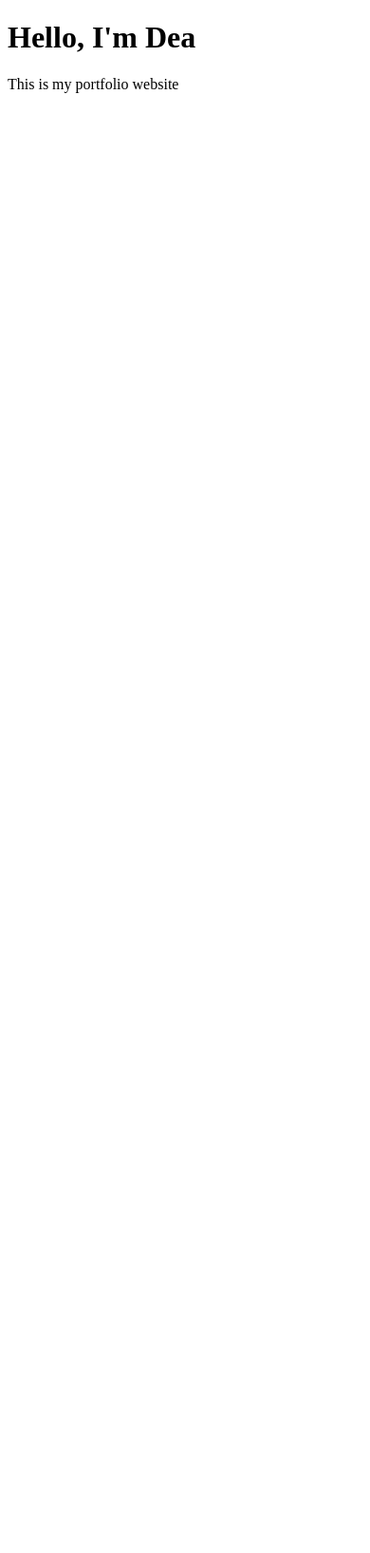
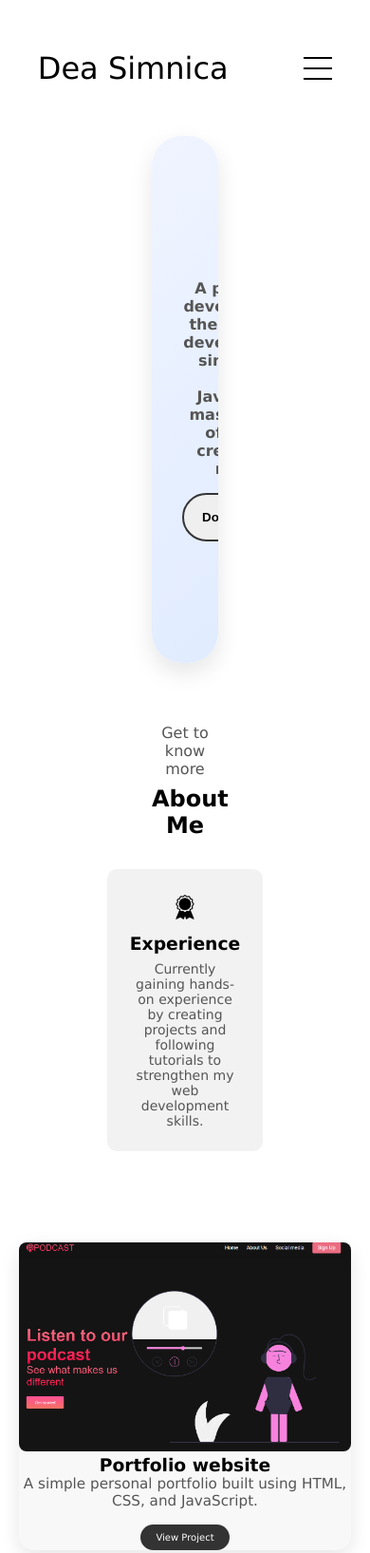
Before and after one commit to DeaSimnica/protfolio.website, a plain HTML site: page index.html in a window 390 px wide. Shown: the top 1635 px of the page at 95% size. Before the commit the page ends 844 px from the top, so only its background shows below. Drawn offline with Linux system fonts and the light colour scheme.

Commit message:
Checkpoint commit

```diff
--- a/index.html
+++ b/index.html
@@ -1,12 +1,103 @@
 <!DOCTYPE html>
 <html lang="en">
 <head>
-    <meta charset="UTF-8">
-    <meta name="viewport" content="width=device-width, initial-scale=1.0">
-    <title>Document</title>
+  <meta charset="UTF-8" />
+  <meta name="viewport" content="width=device-width, initial-scale=1.0"/>
+  <title>My Portfolio</title>
+  <link rel="stylesheet" href="style.css" />
+  <link rel="stylesheet" href="mediaqueries.css" />
 </head>
 <body>
-    <h1>Hello, I'm Dea</h1>
-    <p>This is my portfolio website</p>
+  <nav id="desktop-nav">
+    <div class="logo">Dea Simnica</div>
+    <div>
+      <ul class="nav-links">
+        <li><a href="#about">About </a></li>
+        <li><a href="#projects">Projects</a></li>
+        <li><a href="#contact">Contact</a></li>
+      </ul>
+    </div>
+  </nav>
+
+  <nav id="hamburger-nav">
+    <div class="logo">Dea Simnica</div>
+    <div class="hamburger-menu">
+      <div class="hamburger-icon" onclick="toggleMenu()">
+        <span></span><span></span><span></span>
+      </div>
+      <div class="menu-links">
+        <li><a href="#about" onclick="toggleMenu()">About</a></li>
+        <li><a href="#projects" onclick="toggleMenu()">Projects</a></li>
+        <li><a href="#contact" onclick="toggleMenu()">Contact</a></li>
+      </div>
+    </div>
+  </nav>
+
+  <section id="profile">
+    <div class="section__text">
+      <p class="section__text__p1">Hello I'm</p>
+      <h1 class="title">Dea Simnica</h1>
+      <p class="section__text__p2">
+        A passionate beginner web developer currently exploring the world of web design and development.
+        I enjoy building simple and clean websites using HTML, CSS, and JavaScript.
+        I'm focusing on mastering the fundamentals of web development and creating projects that help me apply what I learn.
+      </p>
+      <div class="btn-container">
+        <button class="btn btn-color-2" onclick="window.open('./assets/resume-example.pdf')">Download CV</button>
+        <button class="btn btn-color-1" onclick="location.href='./#contact'">Contact Info</button>
+      </div>
+      <div id="socials-container">
+        <img src="./assets/linkedin.png" alt="My LinkedIn profile" class="icon" onclick="location.href='https://linkedin.com/'"/>
+        <img src="./assets/github.png" alt="My Github profile" class="icon" onclick="location.href='https://github.com/'"/>
+      </div>
+    </div>
+  </section>
+
+  <section id="about">
+    <p class="section__text__p1">Get to know more</p>
+    <h1 class="title">About Me</h1>
+    <div class="about-details-container">
+      <div class="about-containers">
+        <div class="details-container">
+          <img src="./assets/experience.png" alt="" class="icon" />
+          <h3>Experience</h3>
+          <p>Currently gaining hands-on experience by creating projects and following tutorials to strengthen my web development skills.</p>
+        </div>
+      </div>
+    </div>
+  </section>
+
+  <div class="projects-container">
+    <div class="project-card">
+        <img src="./assets/project-1.png" alt="" class="project-img">
+        <h3>Portfolio website</h3>
+        <p>A simple personal portfolio built using HTML, CSS, and JavaScript.</p>
+        <a href="#" class="project-btn" target="_blank">View Project</a>
+    </div>
+
+    <div class="project-card">
+        <img src="./assets/project-2.png" alt="" class="project-img">
+        <h3>Weather app</h3>
+        <p>Lorem ipsum dolor sit amet consectetur</p>
+        <a href="#" class="project-btn" target="_blank">View Project</a>
+    </div>
+
+     <div class="project-card">
+        <img src="" alt="" class="project-img">
+        <h3>Weather app</h3>
+        <p>Lorem ipsum dolor sit amet consectetur</p>
+        <a href="#" class="project-btn" target="_blank">View Project</a>
+    </div>
+
+     <div class="project-card">
+        <img src="" alt="" class="project-img">
+        <h3>Weather app</h3>
+        <p>Lorem ipsum dolor sit amet consectetur</p>
+        <a href="#" class="project-btn" target="_blank">View Project</a>
+    </div>
+
+  </div>
+
+  <script src="script.js"></script>
 </body>
 </html>
--- /dev/null
+++ b/mediaqueries.css
@@ -0,0 +1,10 @@
+@media screen and (max-width: 1200px){
+    #desktop-nav{
+        display: none;
+    }
+    #hamburger-nav{
+        display: flex;
+    }
+
+
+}
--- /dev/null
+++ b/script.js
@@ -0,0 +1,6 @@
+function toggleMenu(){
+    const menu = document.querySelector(".menu-links");
+    const icon = document.querySelector(".hamburger-icon");
+    menu.classList.toggle("open");
+    icon.classList.toggle("open");
+}
--- /dev/null
+++ b/style.css
@@ -0,0 +1,306 @@
+* {
+  margin: 0;
+  padding: 0;
+}
+
+body {
+  font-family: 'Lucida Sans', 'Lucida Sans Regular', 'Lucida Grande', 'Lucida Sans Unicode', Geneva, Verdana, sans-serif;
+}
+
+html {
+  scroll-behavior: smooth;
+}
+
+p {
+  color: rgb(85, 85, 85);
+}
+
+a,
+.btn {
+  transition: all 300ms ease;
+}
+
+nav,
+.nav-links {
+  display: flex;
+}
+
+nav {
+  justify-content: space-around;
+  height: 17vh;
+  align-items: center;
+}
+
+.nav-links {
+  gap: 2rem;
+  list-style: none;
+  font-size: 1.5rem;
+}
+
+a {
+  color: black;
+  text-decoration: none;
+}
+
+a:hover {
+  color: grey;
+  text-decoration: underline;
+}
+
+.logo {
+  font-size: 2rem;
+}
+
+#hamburger-nav {
+  display: none;
+}
+
+.hamburger-menu {
+  position: relative;
+  display: inline-block;
+}
+
+.hamburger-icon {
+  display: flex;
+  flex-direction: column;
+  justify-content: space-between;
+  height: 24px;
+  width: 30px;
+  cursor: pointer;
+}
+
+.hamburger-icon span {
+  width: 100%;
+  height: 2px;
+  background-color: black;
+  transition: all 0.3s ease-in-out;
+}
+
+.menu-links {
+  position: absolute;
+  top: 100%;
+  right: 0;
+  background-color: white;
+  width: fit-content;
+  max-height: 0;
+  overflow: hidden;
+  transition: all 0.3s ease-in-out;
+}
+
+.menu-links a {
+  display: block;
+  padding: 10px;
+  text-align: center;
+  font-size: 1.5rem;
+  color: black;
+  text-decoration: none;
+}
+
+.menu-links li {
+  list-style: none;
+}
+
+.menu-links.open {
+  max-height: 300px;
+}
+
+.hamburger-icon.open span:first-child {
+  transform: rotate(45deg) translate(10px, 5px);
+}
+
+.hamburger-icon.open span:nth-child(2) {
+  opacity: 0;
+}
+
+.hamburger-icon.open span:last-child {
+  transform: rotate(-45deg) translate(10px, -5px);
+}
+
+
+.hamburger-icon span:first-child,
+.hamburger-icon span:nth-child(2),
+.hamburger-icon span:last-child {
+  transform: none;
+  opacity: 1;
+}
+
+section {
+  padding-top: 4vh;
+  height: auto;
+  margin: 0 10rem;
+  box-sizing: border-box;
+  min-height: fit-content;
+}
+
+.section-container {
+  display: flex;
+  flex-direction: column;
+  align-items: center;
+  gap: 2rem;
+}
+
+#profile {
+  display: flex;
+  justify-content: center;
+  position: relative;
+  align-items: center;
+  flex-direction: column;
+  text-align: center;
+  gap: 2rem;
+  padding: 5rem 2rem;
+  background: linear-gradient(135deg, #f0f4ff, #e0ecff);
+  border-radius: 2rem;
+  box-shadow: 0 10px 25px rgb(0, 0, 0, 0.1);
+  overflow: hidden;
+}
+
+
+.section__text {
+  max-width: 600px;
+  margin: auto;
+}
+
+.section__text p {
+  font-weight: 600;
+}
+
+.section__text__p1 {
+  text-align: center;
+}
+
+.section__text__p2 {
+  font-size: 16px;
+  margin-bottom: 1rem;
+  text-align: center;
+}
+
+.title {
+  font-size: 24px;
+  margin: 0.5rem 0 1rem 0;
+  text-align: center;
+}
+
+#socials-container {
+  display: flex;
+  justify-content: center;
+  margin-top: 1rem;
+  gap: 1rem;
+}
+
+.icon {
+  cursor: pointer;
+  height: 2rem;
+}
+
+.btn-container {
+  display: flex;
+  justify-content: center;
+  gap: 1rem;
+  margin-top: 1rem;
+}
+
+.btn {
+  font-weight: 600;
+  transition: all 300ms ease;
+  padding: 1rem;
+  width: 8rem;
+  border-radius: 2rem;
+  border: none;
+}
+
+.btn-color-1,
+.btn-color-2 {
+  border: rgb(53, 53, 53) 2px solid;
+}
+
+.btn-color-1:hover,
+.btn-color-2:hover {
+  cursor: pointer;
+}
+
+.btn-color-1,
+.btn-color-2:hover {
+  background: rgb(53, 53, 53);
+  color: white;
+}
+
+.btn-color-1:hover {
+  background: rgb(0, 0, 0);
+}
+
+
+#about {
+  text-align: center;
+  padding: 4rem 0;
+}
+
+.about-details-container {
+  display: flex;
+  justify-content: center;
+  margin-top: 2rem;
+}
+
+.about-containers {
+  display: flex;
+  gap: 2rem;
+  flex-wrap: wrap;
+  justify-content: center;
+}
+
+.details-container {
+  background-color: #f2f2f2;
+  padding: 1.5rem;
+  border-radius: 10px;
+  max-width: 300px;
+  text-align: center;
+}
+
+.details-container h3 {
+  margin: 0.5rem 0;
+}
+
+.details-container p {
+  font-size: 14px;
+}
+
+
+.project-card{
+    background-color: #f8f8f8;
+    padding: 0;
+    border-radius: 15px;
+    width: 350px;
+    box-shadow: 0 6px 20px rgba(0, 0 ,0, 0.1);
+    text-align: center;
+}
+
+.projects-container {
+  display: flex;
+  gap: 2rem;
+  flex-wrap: wrap;
+  justify-content: center;
+  margin-top: 2rem;
+}
+
+.project-img{
+    width: 100%;
+    height: 220px;
+    object-fit: cover;
+    border-radius: 8px;
+    margin: 0;
+}
+
+.project-card p{
+    font-size: 0.95rem;
+    color: #555;
+    margin-bottom: 1rem;
+}
+
+.project-btn{
+    display: inline-block;
+    padding: 0.5rem 1rem;
+    background-color: #333;
+    color: #fff;
+    border-radius: 20px;
+    text-decoration: none;
+    font-size: 10px;
+}
```
Also changed, not shown: assets/email.png (added), assets/experience.png (added), assets/github.png (added), assets/linkedin.png (added), assets/project-1.png (added), assets/project-2.png (added), 1 other file.
